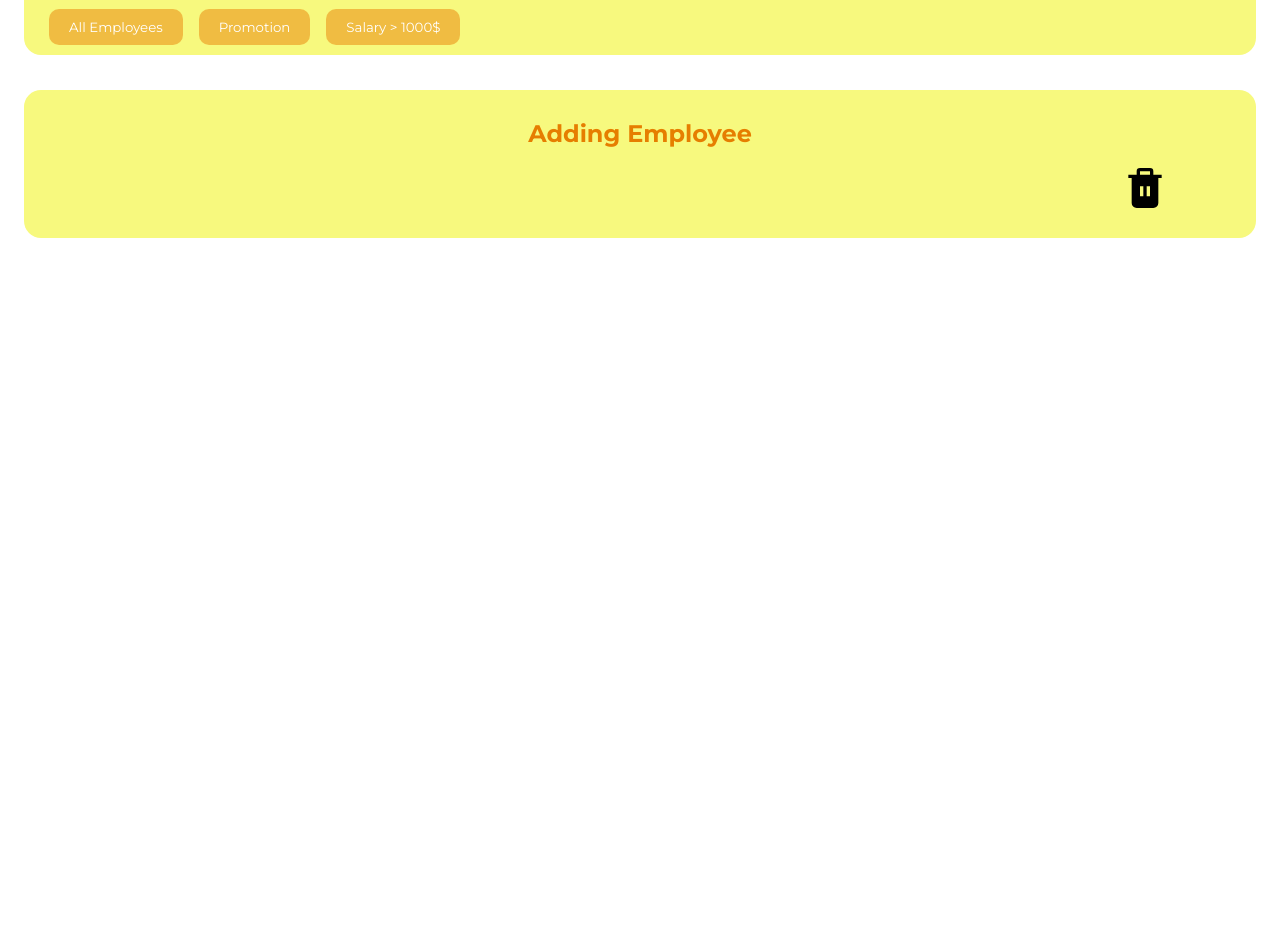
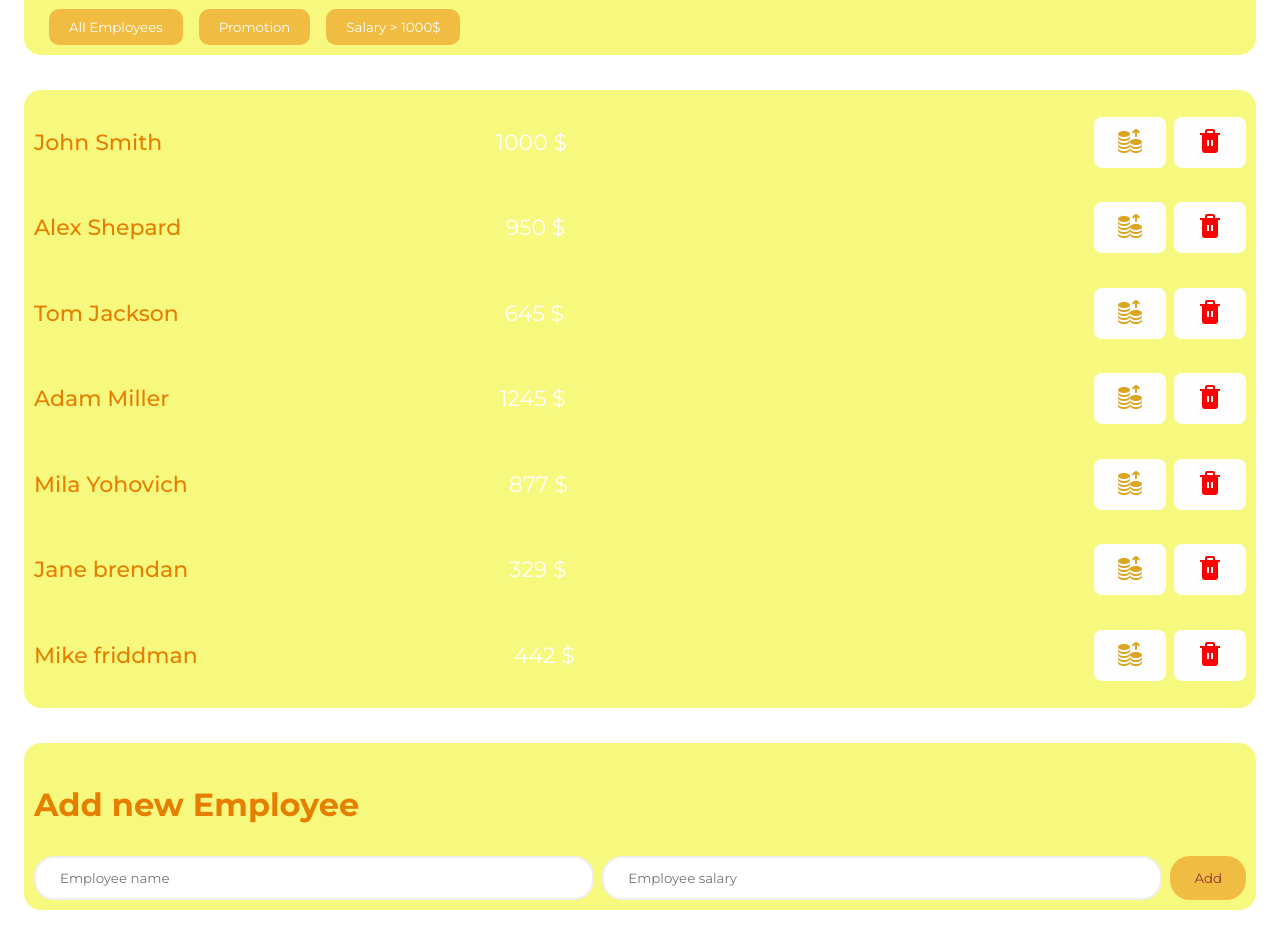
Before and after one commit to mkrtchyantigran/employee, a React (Create React App) app: page / in a window 1280 px wide. Shown: the part 380-1328 px from the top of the page. Before the commit the page ends 800 px from the top, so only its background shows below. Built offline with nearby package versions, Linux system fonts and the light colour scheme.

Commit message:
worked with data and props

```diff
--- a/src/Components/app-add-employee/app-add-employee.css
+++ b/src/Components/app-add-employee/app-add-employee.css
@@ -0,0 +1,35 @@
+.add-new-employee {
+    h3 {
+      font-size: 32px;
+    }
+    .add-new-employee-group {
+      display: flex;
+      gap: 8px;
+
+      input {
+        flex: 1;
+        padding: 12px 24px;
+        border: 2px solid #eee;
+        border-radius: 20px;
+        width: 100%;
+      }
+
+      button {
+        background: rgba(235, 137, 16, 0.54);
+        color: #913737;
+        padding: 12px 24px;
+        cursor: pointer;
+        border: none;
+        border-radius: 20px;
+      }
+    }
+
+    button:hover {
+      box-shadow: 1px 1px 6px rgba(0, 0, 0, 0.4);
+      transition: ease-in-out 0.2s;
+    }
+
+    &_active_btn {
+      background: rgb(235, 136, 16);
+    }
+  }
--- a/src/Components/app-add-employee/app-add-employee.jsx
+++ b/src/Components/app-add-employee/app-add-employee.jsx
@@ -1,8 +1,16 @@
+import "./app-add-employee.css"
+
 
 export default  function AppAddEmployee () {
     return (
-        <div className="app-add-employee">
+        <div className="add-new-employee block repeating-block-box">
+          <h3>Add new Employee</h3>
 
+          <div className="add-new-employee-group">
+            <input type="text" placeholder="Employee name" />
+            <input type="text" placeholder="Employee salary" />
+            <button type="button">Add</button>
+          </div>
         </div>
-    )
+      )
 }
--- a/src/Components/app-employees/app-employee-item/app-employee-item.css
+++ b/src/Components/app-employees/app-employee-item/app-employee-item.css
@@ -1,16 +1,45 @@
 
 
-.employee-item {
+.app-employee-item {
+    display: flex;
+    justify-content: space-between;
+    align-items: center;
 
-    h2 {
-        text-align: center;
+    .employee-name {
+      font-size: 22px;
+      font-weight: 500;
     }
 
-    img {
-        display: flex;
-        max-width: 40px;
-        max-height: 40px;
-        margin-left: 90%;
-        margin-bottom: 20px;
+    .employee-salary {
+      background: none;
+      border: none;
+      color: #fff;
+      font-size: 22px;
     }
-}
+
+    .employee-btns {
+      display: flex;
+      gap: 8px;
+
+      button {
+        border: none;
+        padding: 12px 24px;
+        border-radius: 8px;
+        cursor: pointer;
+        background: #fefefe;
+        svg {
+          width: 24px;
+          height: 24px;
+        }
+      }
+    }
+
+    button:hover {
+      box-shadow: 1px 1px 6px rgba(0, 0, 0, 0.4);
+      transition: ease-in-out 0.2s;
+    }
+
+    &_active_btn {
+      background: rgb(235, 136, 16);
+    }
+  }
--- a/src/Components/app-employees/app-employee-item/app-employee-item.jsx
+++ b/src/Components/app-employees/app-employee-item/app-employee-item.jsx
@@ -1,12 +1,26 @@
 import './app-employee-item.css';
 
-import trashIcon from '../../icons/trash.svg';
 
-export default function AppEmployeeItem () {
+export default function AppEmployeeItem ({name, salary}) {
+
+
+
     return (
-        <div className="employee-item repeating-block-box">
-            <h2>Adding Employee</h2>
-            <img src={trashIcon} alt="icons" />
-        </div>
-    )
+      <div className="app-employee-item">
+      <h4 className="employee-name">{name}</h4>
+      <input type="text" className="employee-salary" defaultValue={salary + " $"} />
+      <div className="employee-btns">
+        <button>
+          <svg fill="goldenrod" xmlns="http://www.w3.org/2000/svg" viewBox="0 0 24 24">
+            <path d="M0,5c0-1.657,2.686-3,6-3s6,1.343,6,3-2.686,3-6,3S0,6.657,0,5Zm6,11c3.421,0,6-1.505,6-3.5v-2c0,1.971-2.5,3.5-6,3.5S0,12.471,0,10.5v2c0,1.995,2.579,3.5,6,3.5Zm0-4c3.421,0,6-1.505,6-3.5v-2c0,1.971-2.5,3.5-6,3.5S0,8.471,0,6.5v2c0,1.995,2.579,3.5,6,3.5Zm12,4c3.314,0,6-1.343,6-3s-2.686-3-6-3-6,1.343-6,3,2.686,3,6,3Zm0,6c-3.5,0-6-1.529-6-3.5,0,1.971-2.5,3.5-6,3.5s-6-1.529-6-3.5v2c0,1.995,2.579,3.5,6,3.5s6-1.505,6-3.5c0,1.995,2.579,3.5,6,3.5s6-1.505,6-3.5v-2c0,1.971-2.5,3.5-6,3.5Zm0-4c-3.5,0-6-1.529-6-3.5,0,1.971-2.5,3.5-6,3.5S0,16.471,0,14.5v2c0,1.995,2.579,3.5,6,3.5s6-1.505,6-3.5c0,1.995,2.579,3.5,6,3.5s6-1.505,6-3.5v-2c0,1.971-2.5,3.5-6,3.5Zm-2.7-13.75c.254,0,.508-.096,.702-.289l.998-.981V7c0,.552,.447,1,1,1s1-.448,1-1V2.99l1.003,.976c.396,.385,1.028,.376,1.414-.019,.385-.396,.377-1.029-.02-1.414l-2.003-1.951c-.779-.775-2.041-.775-2.812-.004l-1.984,1.959c-.394,.388-.397,1.021-.01,1.414,.196,.198,.454,.297,.712,.297Z" />
+          </svg>
+        </button>
+        <button>
+          <svg fill="red" xmlns="http://www.w3.org/2000/svg" viewBox="0 0 24 24">
+            <path d="M17,4V2a2,2,0,0,0-2-2H9A2,2,0,0,0,7,2V4H2V6H4V21a3,3,0,0,0,3,3H17a3,3,0,0,0,3-3V6h2V4ZM11,17H9V11h2Zm4,0H13V11h2ZM15,4H9V2h6Z" />
+          </svg>
+        </button>
+      </div>
+    </div>
+    );
 }
--- a/src/Components/app-employees/app-employee-list/app-employee-list.jsx
+++ b/src/Components/app-employees/app-employee-list/app-employee-list.jsx
@@ -1,9 +1,13 @@
+import AppEmployeeItem from "../app-employee-item/app-employee-item"
 
 
-export default  function AppEmployeeList() {
+export default  function AppEmployeeList({data}) {
+    const employees = data.map(item => {
+        return <AppEmployeeItem  key={item.id} {...item} />;
+    });
     return (
-        <div className="employee-list">
-
+        <div className="employee-list repeating-block-box">
+            {employees}
         </div>
-    )
+    );
 }
--- a/src/Components/app-filter/app-filter.jsx
+++ b/src/Components/app-filter/app-filter.jsx
@@ -2,7 +2,7 @@ import './app-filter.css'
 
 export default function AppFilter ( ) {
     return (
-        <div className="app-filter">
+        <div className="app-filter ">
             <button>All Employees</button>
             <button>Promotion</button>
             <button>Salary &gt; 1000$</button>
--- a/src/Components/app-search/app-search.jsx
+++ b/src/Components/app-search/app-search.jsx
@@ -1,10 +1,9 @@
-import AppFilter from '../app-filter/app-filter'
 import './app-search.css'
 
 
 export default function AppSearch () {
     return(
-        <div className=" app-search">
+        <div className=" app-search ">
 
             <h2>Search or Filter</h2>
             <input type="Search" placeholder="Type here " />
--- a/src/Components/app/app.jsx
+++ b/src/Components/app/app.jsx
@@ -4,12 +4,57 @@ import '../repeating-css/repeating-css.css'
 import AppInfo from '../app-info/app-info';
 import AppSearch from '../app-search/app-search';
 import AppFilter from '../app-filter/app-filter';
-import AppEmployeeItem from '../app-employees/app-employee-item/app-employee-item';
-// import AppEmployeeList from '../app-employees/app-employee-list/app-employee-list';
-// import AppAddEmployee from '../app-add-employee/app-add-employee';
-
+import AppEmployeeList from '../app-employees/app-employee-list/app-employee-list';
+import AppAddEmployee from '../app-add-employee/app-add-employee';
 
 export default function App () {
+
+    const data = [
+        {
+          id: 1,
+          name: "John Smith",
+          salary: 1000,
+          increase: false
+        },
+        {
+          id: 2,
+          name: "Alex Shepard",
+          salary: 950,
+          increase: false
+        },
+        {
+          id: 3,
+          name: "Tom Jackson",
+          salary: 645,
+          increase: false
+        },
+        {
+          id: 4,
+          name: "Adam Miller",
+          salary: 1245,
+          increase: false
+        },
+        {
+          id: 5,
+          name: "Mila Yohovich",
+          salary: 877,
+          increase: false
+        },
+
+        {
+          id: 6,
+          name: "Jane brendan",
+          salary: 329,
+          increase: false
+        },
+        {
+          id: 7,
+          name: "Mike friddman",
+          salary: 442,
+          increase: false
+        },
+      ];
+
     return (
         <div className="App">
             < AppInfo />
@@ -17,9 +62,8 @@ export default function App () {
                 < AppSearch />
                 < AppFilter />
             </div>
-            <div >
-                < AppEmployeeItem />
-            </div>
+            < AppEmployeeList  data={data}/>
+            < AppAddEmployee />
         </div>
     )
 }
```
